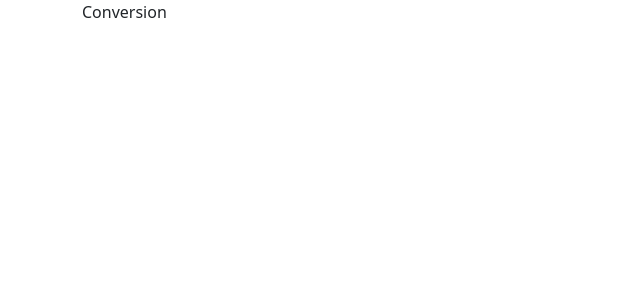
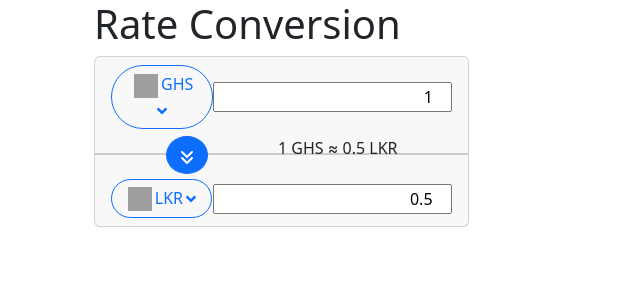
Before and after one commit to Slipromise/currency-conversion-pretest, a Next.js app: page /conversion in a window 1280 px wide. Shown: the top 300 px of the page, without its empty margins (0-640 px from the left). Built offline with nearby package versions, Linux system fonts and the light colour scheme; grey boxes are pictures that could not be loaded.

Commit message:
TASK-446 add CurrencyConversionCard component

```diff
--- a/src/app/conversion/page.tsx
+++ b/src/app/conversion/page.tsx
@@ -1,9 +1,27 @@
+import CurrencyConversionCard from "@/components/CurrencyConversionCard";
 import React from "react";
+import { Container } from "react-bootstrap";
 
 type Props = {};
 
 function Conversion({}: Props) {
-  return <div>Conversion</div>;
+  return (
+    <Container>
+      <div>
+        <h1>Rate Conversion</h1>
+      </div>
+      <CurrencyConversionCard
+        fromLabel="GHS"
+        fromIcon="https://cloudflare-ipfs.com/ipfs/Qmd3W5DuhgHirLHGVixi6V76LhCkZUz6pnFt5AJBiyvHye/avatar/673.jpg"
+        toIcon="https://cloudflare-ipfs.com/ipfs/Qmd3W5DuhgHirLHGVixi6V76LhCkZUz6pnFt5AJBiyvHye/avatar/673.jpg"
+        toLabel="LKR"
+        fromWeight={10000}
+        toWeight={5000}
+        fromFraction={9}
+        toFraction={6}
+      />
+    </Container>
+  );
 }
 
 export default Conversion;
--- /dev/null
+++ b/src/components/CurrencyConversionCard.tsx
@@ -0,0 +1,129 @@
+"use client";
+import React, { useCallback, useMemo, useState } from "react";
+import {
+  Button,
+  Card,
+  CardBody,
+  CardFooter,
+  CardHeader,
+  Image,
+} from "react-bootstrap";
+import { FaAngleDown } from "react-icons/fa";
+import { FaAnglesDown } from "react-icons/fa6";
+import styles from "@/styles/currencyConversionCard.module.scss";
+import numeral from "numeral";
+
+type Props = {
+  fromLabel: string;
+  fromIcon: string;
+  fromWeight: number;
+  toLabel: string;
+  toIcon: string;
+  toWeight: number;
+  fromFraction: number;
+  toFraction: number;
+  onClickFrom?: () => void;
+  onClickTo?: () => void;
+  onSwap?: (value: number) => void;
+};
+
+const CurrencyConversionCard = ({
+  fromLabel,
+  fromIcon,
+  fromWeight,
+  toIcon,
+  toLabel,
+  toWeight,
+  fromFraction,
+  toFraction,
+  onClickFrom,
+  onClickTo,
+  onSwap,
+}: Props) => {
+  const [fromValue, setFromValue] = useState(() => 1);
+
+  const [toValue, setToValue] = useState(() => toWeight / fromWeight);
+
+  const onChangeFromValue = useCallback(
+    (v: string) => {
+      let fixValue = v.split(".");
+      if (fixValue[1]) {
+        fixValue[1] = fixValue[1].slice(0, fromFraction);
+      }
+      let num = Number(fixValue.join("."));
+      setFromValue(num);
+      setToValue((num * toWeight) / fromWeight);
+    },
+    [fromFraction, fromWeight, toWeight]
+  );
+
+  const onChangeToValue = useCallback(
+    (v: string) => {
+      let fixValue = v.split(".");
+      if (fixValue[1]) {
+        fixValue[1] = fixValue[1].slice(0, toFraction);
+      }
+      let num = Number(fixValue.join("."));
+      setToValue(num);
+      setFromValue((num * fromWeight) / toWeight);
+    },
+    [fromWeight, toFraction, toWeight]
+  );
+
+  const fromFormatter = useMemo(() => {
+    let suffixes = new Array<string>(fromFraction);
+    suffixes.fill("0");
+    return `0.[${suffixes.join("")}]`;
+  }, [fromFraction]);
+
+  const toFormatter = useMemo(() => {
+    let suffixes = new Array<string>(toFraction);
+    suffixes.fill("0");
+    return `0.[${suffixes.join("")}]`;
+  }, [toFraction]);
+
+  return (
+    <Card className={styles.container}>
+      <CardHeader>
+        <Button variant="outline-primary" onClick={onClickFrom}>
+          <Image src={fromIcon} alt="" />
+          {fromLabel}
+          <FaAngleDown />
+        </Button>
+        <input
+          type="number"
+          value={numeral(fromValue).format(fromFormatter, Math.floor)}
+          onChange={(e) => onChangeFromValue(e.target.value)}
+          step={0.001}
+        />
+      </CardHeader>
+      <CardBody>
+        <Button
+          onClick={() => {
+            onSwap && onSwap(fromValue);
+          }}
+        >
+          <FaAnglesDown />
+        </Button>
+        <span>{`1 ${fromLabel} ≈ ${numeral(toWeight / fromWeight).format(
+          toFormatter,
+          Math.floor
+        )} ${toLabel}`}</span>
+      </CardBody>
+      <CardFooter>
+        <Button variant="outline-primary">
+          <Image src={toIcon} alt="" onClick={onClickTo} />
+          {toLabel}
+          <FaAngleDown />
+        </Button>
+        <input
+          type="number"
+          value={numeral(toValue).format(toFormatter, Math.floor)}
+          onChange={(e) => onChangeToValue(e.target.value)}
+        />
+      </CardFooter>
+    </Card>
+  );
+};
+
+export default CurrencyConversionCard;
--- /dev/null
+++ b/src/styles/currencyConversionCard.module.scss
@@ -0,0 +1,55 @@
+.container {
+    max-width: 375px;
+
+    >*:first-child {
+        padding-bottom: 1.5em;
+    }
+
+    >*:last-child {
+        padding-top: 1.5em;
+    }
+
+    :global(.card-body) {
+        align-items: start;
+        display: flex;
+        flex-direction: row;
+        /* align-content: center; */
+        justify-content: space-evenly;
+        position: relative;
+        height: 0;
+        padding: 0;
+
+        top: -1.1em;
+
+        >button {
+            border-radius: 50%;
+        }
+
+    }
+
+    :global(.card-header),
+    :global(.card-footer) {
+        align-items: center;
+        display: flex;
+        flex-direction: row;
+        justify-content: space-evenly;
+
+        >input {
+            text-align: right;
+        }
+
+        > :global(.btn) {
+            border-radius: 3em;
+
+            img {
+                width: 1.5em;
+                aspect-ratio: 1;
+                margin: 0 0.2em;
+            }
+        }
+
+
+    }
+
+
+}
```
